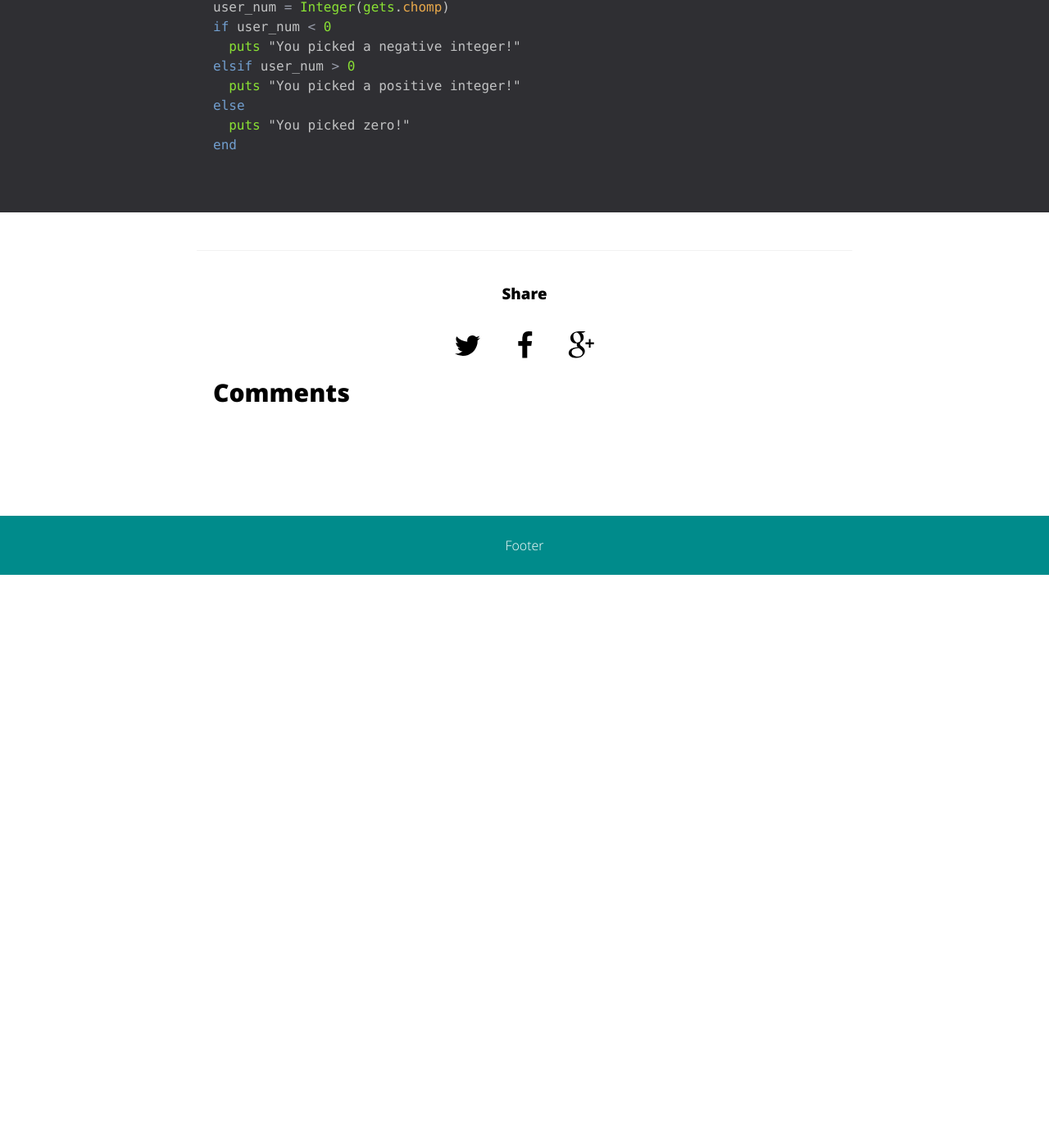
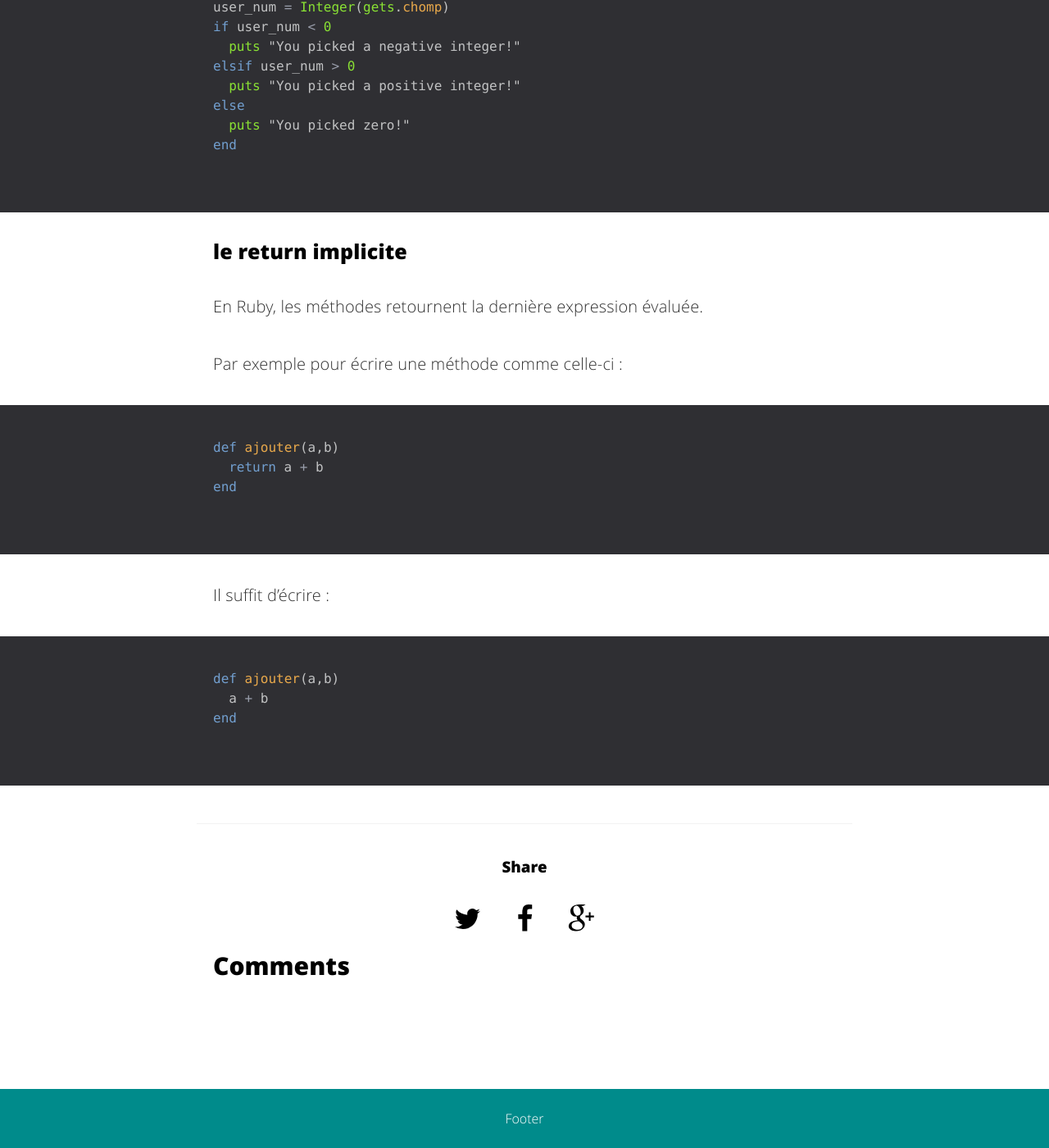
Before and after one commit to fasca/fasca.github.io, a Jekyll site: the page built from _posts/2016-10-26-ruby.md, in a window 1280 px wide and 1400 px high, scrolled down 52340 px. Shown: the whole window at 82% size. Built offline with Jekyll 4.4.1, drawn with Linux system fonts in a browser that asks for light colours; comment, search, counter and statistics services are not loaded; before the commit the page ends 53041 px from its top, so only the background shows below that.

Commit message:
Updated 2016-10-26-ruby.md

````diff
--- a/_posts/2016-10-26-ruby.md
+++ b/_posts/2016-10-26-ruby.md
@@ -1373,3 +1373,23 @@ else
   puts "You picked zero!"
 end
 ```
+
+### le return implicite
+
+En Ruby, les méthodes retournent la dernière expression évaluée.
+
+Par exemple pour écrire une méthode comme celle-ci :
+
+```ruby
+def ajouter(a,b)
+  return a + b
+end
+```
+
+Il suffit d'écrire :
+
+```ruby
+def ajouter(a,b)
+  a + b
+end
+```
````
